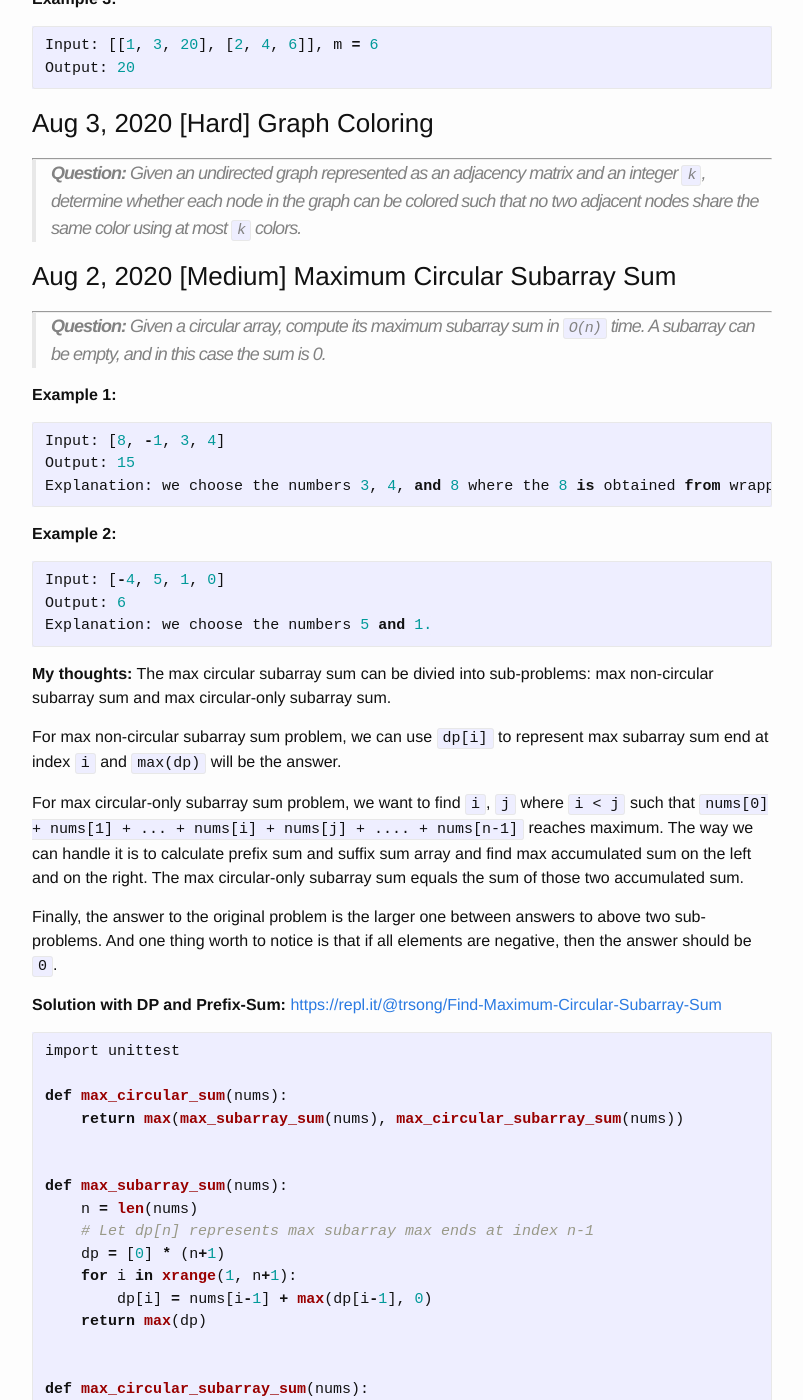
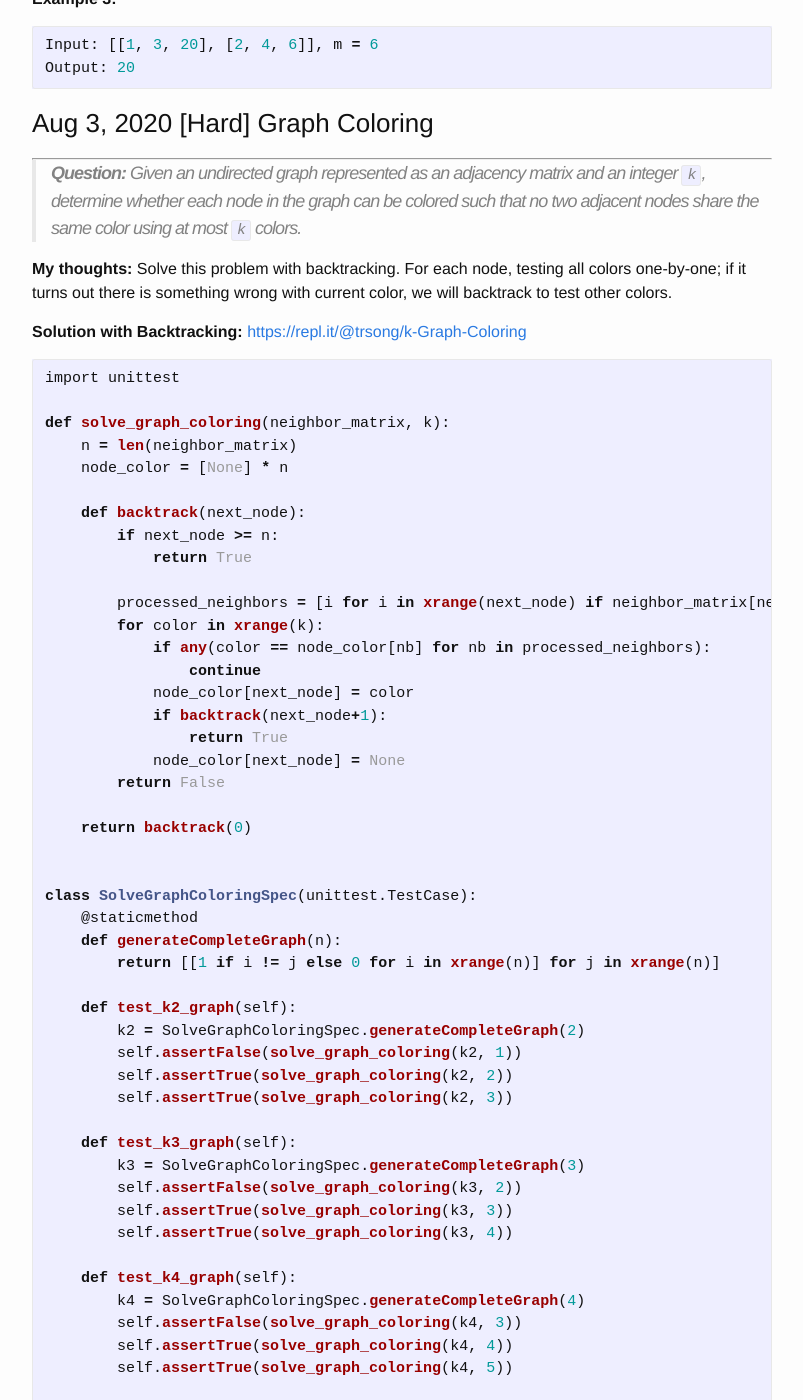
Before and after one commit to trsong/trsong.github.io, a Jekyll site: the page built from _posts/2020-08-01-DailyQuestionsAug.md, in a window 1280 px wide and 1400 px high, scrolled down 1012 px. Shown: the whole window, without its empty margins (238-1041 px from the left). Built offline with Jekyll 4.4.1, drawn with Linux system fonts in a browser that asks for light colours; some of the changed text lies outside the part shown.

Commit message:
Add Solution to Aug 3 Question

````diff
--- a/_posts/2020-08-01-DailyQuestionsAug.md
+++ b/_posts/2020-08-01-DailyQuestionsAug.md
@@ -48,6 +48,87 @@ Output: 20
 ---
 > **Question:** Given an undirected graph represented as an adjacency matrix and an integer `k`, determine whether each node in the graph can be colored such that no two adjacent nodes share the same color using at most `k` colors.
 
+**My thoughts:** Solve this problem with backtracking. For each node, testing all colors one-by-one; if it turns out there is something wrong with current color, we will backtrack to test other colors.
+
+**Solution with Backtracking:** [https://repl.it/@trsong/k-Graph-Coloring](https://repl.it/@trsong/k-Graph-Coloring)
+```py
+import unittest
+
+def solve_graph_coloring(neighbor_matrix, k):
+    n = len(neighbor_matrix)
+    node_color = [None] * n
+
+    def backtrack(next_node):
+        if next_node >= n:
+            return True
+
+        processed_neighbors = [i for i in xrange(next_node) if neighbor_matrix[next_node][i]]
+        for color in xrange(k):
+            if any(color == node_color[nb] for nb in processed_neighbors):
+                continue
+            node_color[next_node] = color
+            if backtrack(next_node+1):
+                return True
+            node_color[next_node] = None
+        return False
+
+    return backtrack(0)
+
+
+class SolveGraphColoringSpec(unittest.TestCase):
+    @staticmethod
+    def generateCompleteGraph(n):
+        return [[1 if i != j else 0 for i in xrange(n)] for j in xrange(n)]
+
+    def test_k2_graph(self):
+        k2 = SolveGraphColoringSpec.generateCompleteGraph(2)
+        self.assertFalse(solve_graph_coloring(k2, 1))
+        self.assertTrue(solve_graph_coloring(k2, 2))
+        self.assertTrue(solve_graph_coloring(k2, 3))
+
+    def test_k3_graph(self):
+        k3 = SolveGraphColoringSpec.generateCompleteGraph(3)
+        self.assertFalse(solve_graph_coloring(k3, 2))
+        self.assertTrue(solve_graph_coloring(k3, 3))
+        self.assertTrue(solve_graph_coloring(k3, 4))
+
+    def test_k4_graph(self):
+        k4 = SolveGraphColoringSpec.generateCompleteGraph(4)
+        self.assertFalse(solve_graph_coloring(k4, 3))
+        self.assertTrue(solve_graph_coloring(k4, 4))
+        self.assertTrue(solve_graph_coloring(k4, 5))
+
+    def test_square_graph(self):
+        square = [
+            [0, 1, 0, 1],
+            [1, 0, 1, 0],
+            [0, 1, 0, 1],
+            [1, 0, 1, 0]
+        ]
+        self.assertFalse(solve_graph_coloring(square, 1))
+        self.assertTrue(solve_graph_coloring(square, 2))
+        self.assertTrue(solve_graph_coloring(square, 3))
+
+    def test_star_graph(self):
+        star = [
+            [0, 0, 1, 1, 0],
+            [0, 0, 0, 1, 1],
+            [1, 0, 0, 0, 1],
+            [1, 1, 0, 0, 0],
+            [0, 1, 1, 0, 0]
+        ]
+        self.assertFalse(solve_graph_coloring(star, 2))
+        self.assertTrue(solve_graph_coloring(star, 3))
+        self.assertTrue(solve_graph_coloring(star, 4))
+
+    def test_disconnected_graph(self):
+        disconnected = [[0 for _ in xrange(10)] for _ in xrange(10)]
+        self.assertTrue(solve_graph_coloring(disconnected, 1))
+
+
+if __name__ == '__main__':
+    unittest.main(exit=False)
+```
 
 ### Aug 2, 2020 \[Medium\] Maximum Circular Subarray Sum
 ---
````
